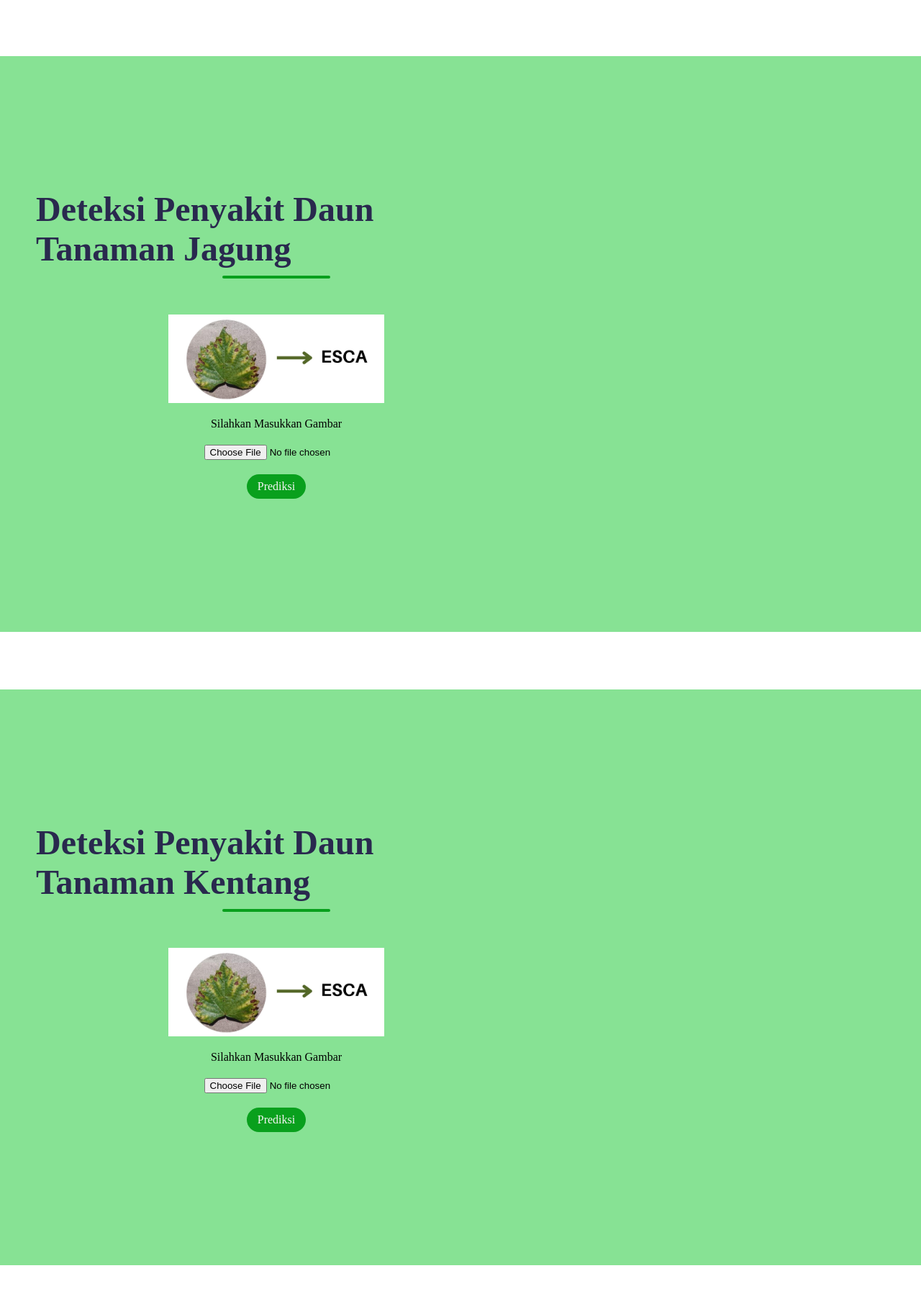
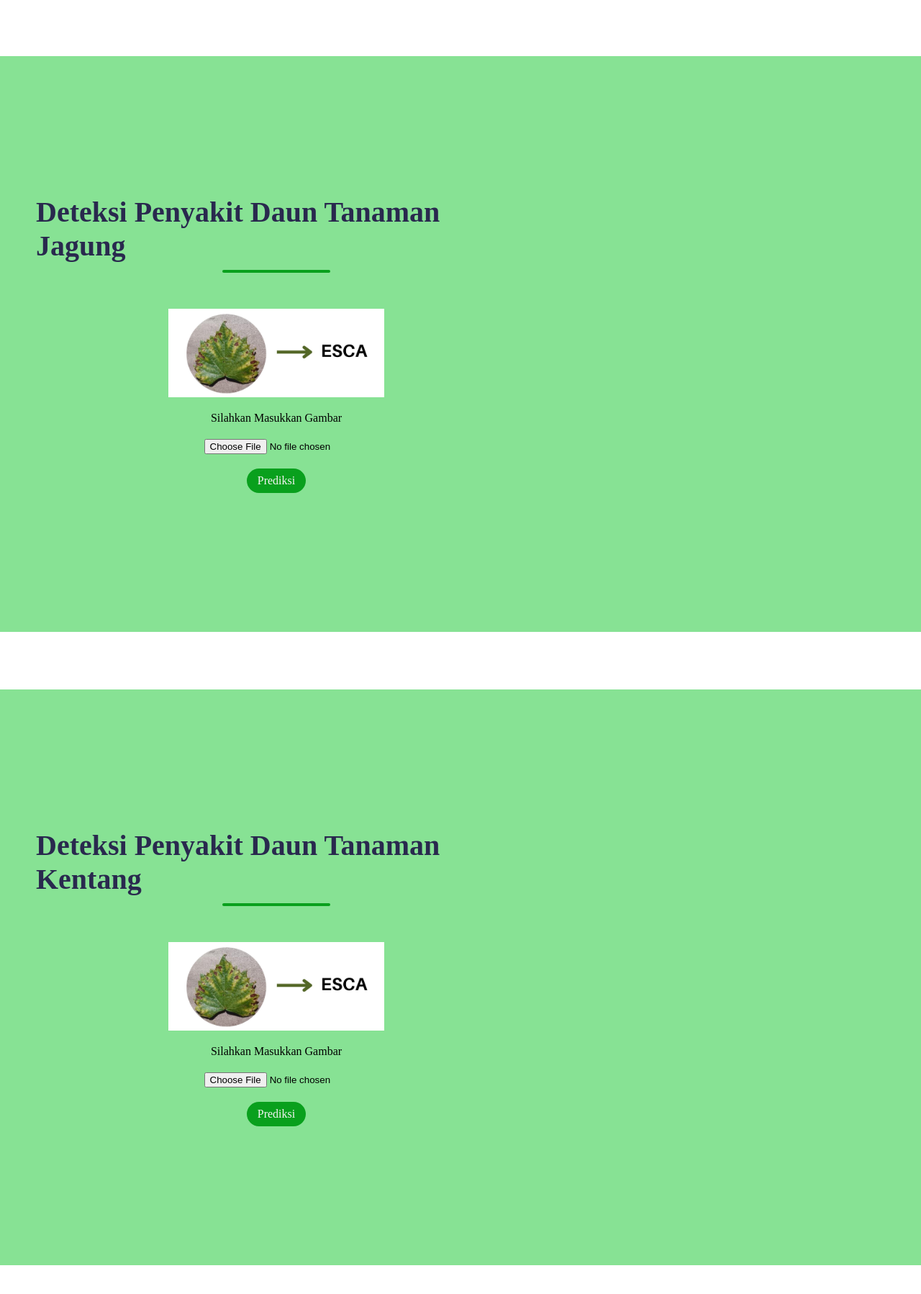
Before and after one commit to gizkarp/Project-Akhir, a Flask app: page / in a window 1280 px wide. Shown: the part 802-2600 px from the top of the page at 72% size. Run offline with Flask 3, Linux system fonts and the light colour scheme.

Commit message:
Update style.css

```diff
--- a/static/css/style.css
+++ b/static/css/style.css
@@ -217,7 +217,7 @@ p{
 }
 
 .explore-content h1 {
-    font-size: 6vmin;
+    font-size: 5vmin;
     color: #29294e;
 
 }
```
